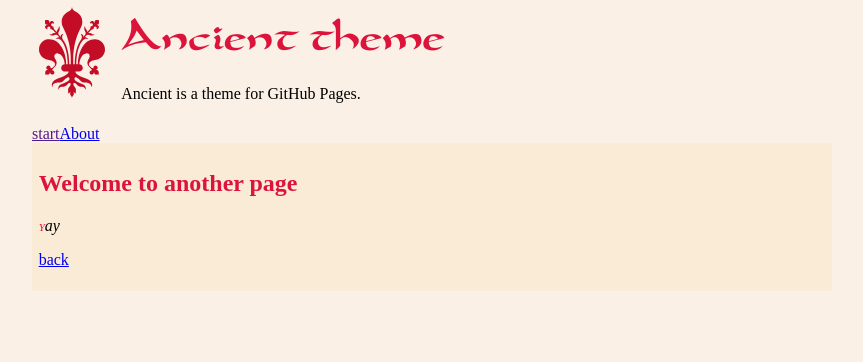
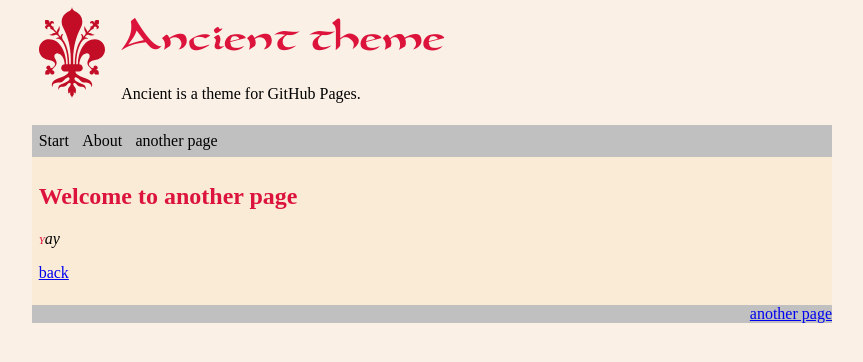
Before and after one commit to mkettn/ancient-theme, a Jekyll site: the page built from another-page.md, in a window 1280 px wide. Shown: the top 362 px of the page, without its empty margins (208-1071 px from the left). Built offline with Jekyll 4.4.1, drawn with Linux system fonts in a browser that asks for light colours.

Commit message:
add drop down navigation bar

```diff
--- a/_config.yml
+++ b/_config.yml
@@ -6,8 +6,9 @@ remote_theme: mkettn/ancient-theme
 
 
 header_pages:
+  - index.md
   - about.md
   - another-page.md
 
 footer_pages:
-  - tos.md
+  - another-page.md
--- a/_includes/header_pages.html
+++ b/_includes/header_pages.html
@@ -1,11 +1,24 @@
 {%- assign default_paths = site.pages | map: "path" -%}
 {%- assign page_paths = site.header_pages | default: default_paths -%}
-<nav>
-    <a href="{{ site.url | append: site.baseurl}}">start</a>
-    {%- for path in page_paths -%}
+<nav><ul>
+{%- for path in page_paths -%}
+  {% if path.first %}
+    <li class="dropdown">
+    {%- assign my_page = site.pages | where: "path", path.first | first -%}
+    <a href="{{ my_page.url | relative_url }}">{{ my_page.title | escape }}</a>
+    <ul class="dropdown-content">
+    {%- for p2 in path offset: 1 -%}
+      {%- assign my_page = site.pages | where: "path", p2 | first -%}
+      {%- if my_page.title -%}
+        <li><a href="{{ my_page.url | relative_url }}">{{ my_page.title | escape }}</a></li>
+      {%- endif -%}
+    {%- endfor -%}
+    </ul></li>
+  {% else %}
     {%- assign my_page = site.pages | where: "path", path | first -%}
     {%- if my_page.title -%}
-    <a class="page-link" href="{{ my_page.url | relative_url }}">{{ my_page.title | escape }}</a>
+      <li><a href="{{ my_page.url | relative_url }}">{{ my_page.title | escape }}</a></li>
     {%- endif -%}
-    {%- endfor -%}
-</nav>
+  {% endif %}
+{%- endfor -%}
+</ul></nav>
--- a/_layouts/default.html
+++ b/_layouts/default.html
@@ -4,7 +4,7 @@
 	<meta charset="UTF-8"/>
 	<meta http-equiv="X-UA-Compatible" content="IE=edge"/>
 	<meta name="viewport" content="width=device-width, initial-scale=1"/>
-	<link href="{{ site.url | append: site.baseurl}}/atom.xml"
+	<link href="{{ 'atom.xml' | relative_url}}"
 	      rel="alternate" title="{{ site.title }}"
 	      type="application/atom+xml"/>
 	<link rel="stylesheet" href="{{ "/assets/style.css" | relative_url }}"/>
--- a/_sass/ancient.scss
+++ b/_sass/ancient.scss
@@ -1,7 +1,7 @@
 @import "carolingia";
 @import "yinit";
 @import "highlight";
-
+@import "nav";
 body {
     font-family: serif;
     background-color: linen;
@@ -33,12 +33,13 @@ main {
 }
 footer {
     text-align: right;
+    background-color: silver;
 }
-
+nav {
+    background-color: silver;
+}
 hr {
     border: 0px;
-}
-hr::after {
     display: block;
     width: 200pt;
     margin-left: auto;
--- /dev/null
+++ b/_sass/nav.scss
@@ -0,0 +1,49 @@
+nav {
+    ul {
+	list-style-type: none;
+	margin: 0;
+	padding: 0;
+	overflow: hidden;
+	li {
+	    float: left;
+	}
+    }
+
+    li a, .dropbtn {
+	display: inline-block;
+	text-align: center;
+	padding: 5pt 5pt;
+    }
+
+    li.dropdown {
+	display: inline-block;
+    }
+
+    .dropdown-content {
+	display: none;
+	position: absolute;
+	min-width: 100pt;
+	z-index: 1;
+	background-color: linen;
+	li {
+	    float: none;
+	}
+    }
+
+    .dropdown-content a {
+	padding: 5pt 5pt;
+	display: block;
+	text-align: left;
+    }
+
+    .dropdown:hover .dropdown-content {
+	display: block;
+    }
+    a {
+	text-decoration: none;
+	color: black;
+    }
+    a:visited {
+	color: black;
+    }
+}
--- a/another-page.md
+++ b/another-page.md
@@ -1,5 +1,6 @@
 ---
 layout: default
+title: another page
 ---
 
 ## Welcome to another page
```
Also changed, not shown: assets/ornate.svg.
